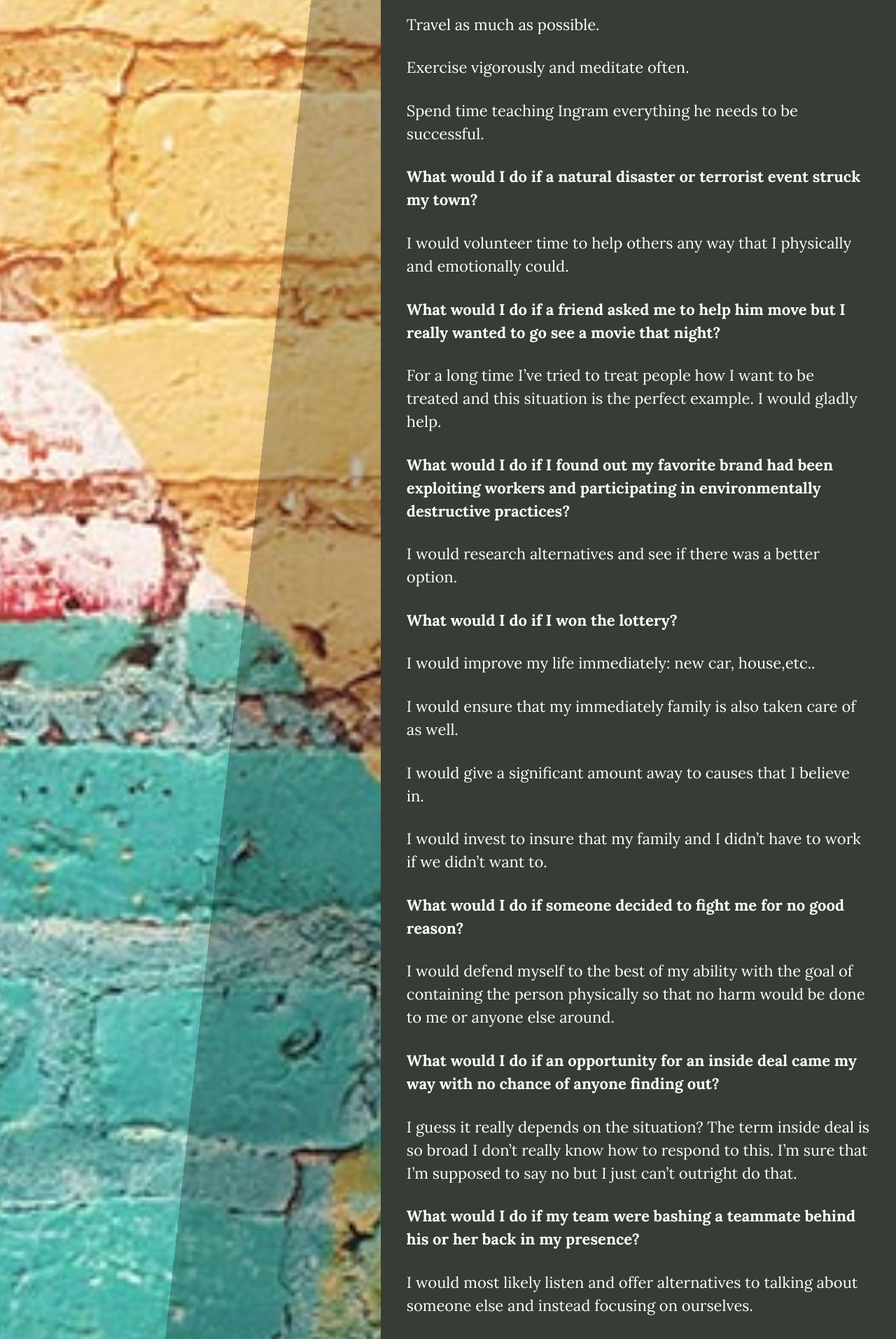
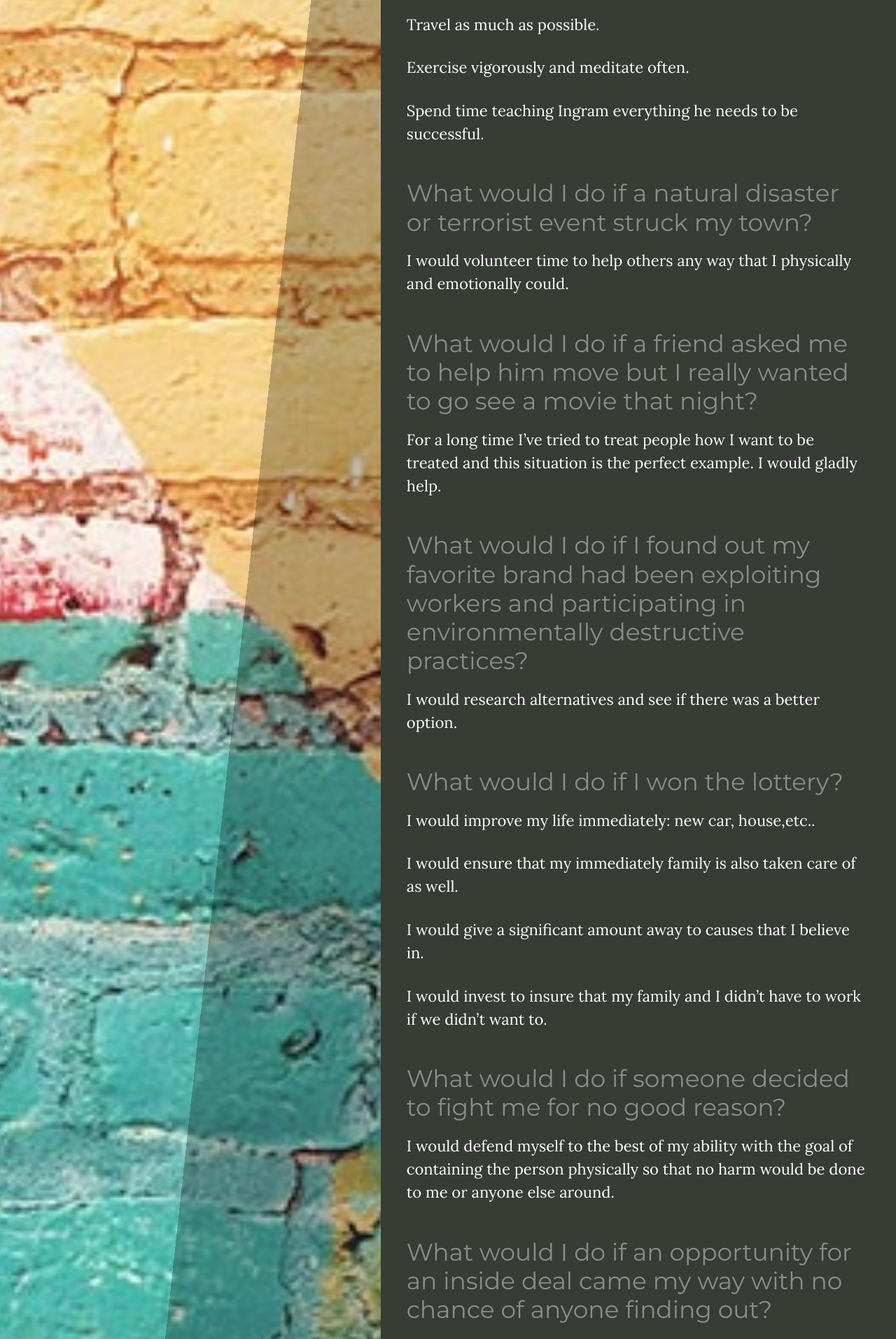
Before and after one commit to brianmaierjr/brianmaierjr.github.io, a Jekyll site: the page built from _posts/2016-04-17-stand-and-passion.md, in a window 1280 px wide. Shown: the part 917-2830 px from the top of the page at 70% size. Built offline with Jekyll 4.4.1, drawn with Linux system fonts in a browser that asks for light colours; nearby versions of some CDN libraries; comment, search, counter and statistics services are not loaded; some of the changed text lies outside the part shown.

```diff
--- a/_posts/2016-04-17-stand-and-passion.md
+++ b/_posts/2016-04-17-stand-and-passion.md
@@ -23,19 +23,19 @@ Exercise vigorously and meditate often.
 Spend time teaching Ingram everything he needs to be successful.
 
 
-**What would I do if a natural disaster or terrorist event struck my town?**
+### What would I do if a natural disaster or terrorist event struck my town?
 
 I would volunteer time to help others any way that I physically and emotionally could.
 
-**What would I do if a friend asked me to help him move but I really wanted to go see a movie that night?**
+### What would I do if a friend asked me to help him move but I really wanted to go see a movie that night?
 
 For a long time I've tried to treat people how I want to be treated and this situation is the perfect example. I would gladly help.
 
-**What would I do if I found out my favorite brand had been exploiting workers and participating in environmentally destructive practices?**
+### What would I do if I found out my favorite brand had been exploiting workers and participating in environmentally destructive practices?
 
 I would research alternatives and see if there was a better option.
 
-**What would I do if I won the lottery?**
+### What would I do if I won the lottery?
 
 I would improve my life immediately: new  car, house,etc..
 
@@ -45,21 +45,21 @@ I would give a significant amount away to causes that I believe in.
 
 I would invest to insure that my family and I didn't have to work if we didn't want to.
 
-**What would I do if someone decided to fight me for no good reason?**
+### What would I do if someone decided to fight me for no good reason?
 
 I would defend myself to the best of my ability with the goal of containing the person physically so that no harm would be done to me or anyone else around.
 
-**What would I do if an opportunity for an inside deal came my way with no chance of anyone finding out?**
+### What would I do if an opportunity for an inside deal came my way with no chance of anyone finding out?
 
 I guess it really depends on the situation? The term inside deal is so broad I don't really know how to respond to this. I'm sure that I'm supposed to say no but I just can't outright do that.
 
-**What would I do if my team were bashing a teammate behind his or her back in my presence?**
+### What would I do if my team were bashing a teammate behind his or her back in my presence?
 
 I would most likely listen and offer alternatives to talking about someone else and instead focusing on ourselves.
 
 ## Passion
 
-**What books, movies, art, or music get you pumped?**
+### What books, movies, art, or music get you pumped?
 
 *Books:* The Age of Reason, The Alchemist, Buddhism without Beliefs. Books that offer wise wisdom and help me become a better version of myself without requiring a doctrine.
 
@@ -67,7 +67,7 @@ I would most likely listen and offer alternatives to talking about someone else
 
 *Art:* Graffiti, sign Painting, anything done by hand that involves letters.
 
-**Who inspires you and why?**
+### Who inspires you and why?
 
 The Buddha for overcoming the world and finding solace in this world.
 
@@ -77,13 +77,13 @@ Ingram inspires me, obviously, because he is my creation and makes me focus on s
 
 Anyone who really does what they love as a living and genuinely enjoys life without being fake or bowing down to others.
 
-**What characteristics of yours make you feel great about yourself?**
+### What characteristics of yours make you feel great about yourself?
 
 I'm mentally strong. I have some issues but know how powerful I can be with my mind and I know I can overcome anything I encounter.
 
 My will for continuing along a path and commiting to things like diet, excercise, etc.
 
-**What activities would you do if you had more time and no barriers?**
+### What activities would you do if you had more time and no barriers?
 
 Continue working on myself to become the best version of me.
 
@@ -93,14 +93,14 @@ Spend more time with others that are close to me.
 
 Camping, riding bikes, painting and drawing, spend more time at Lodge.
 
-**What benefits to others would these activities or characteristics provide?**
+### What benefits to others would these activities or characteristics provide?
 
 I hope that it would make them feel loved and show them how much I enjoy and care about them.
 
-**Could you change the world, making it even a tiny bit better, by focusing more on these?**
+### Could you change the world, making it even a tiny bit better, by focusing more on these?
 
 That is very possible.
 
-**What would it take to get you to step into the arena of even just one of these activities?**
+### What would it take to get you to step into the arena of even just one of these activities?
 
 Time and better health.
```
